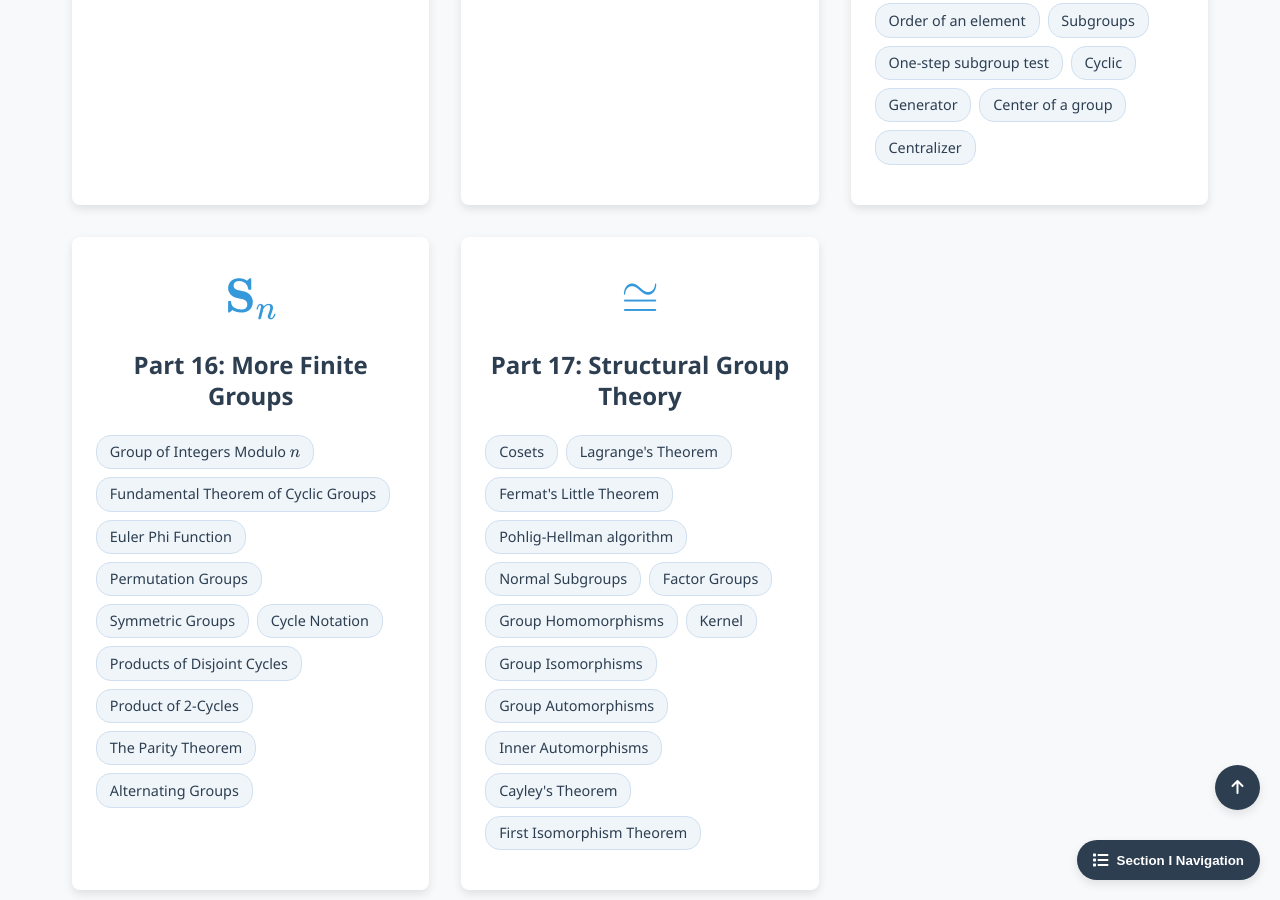
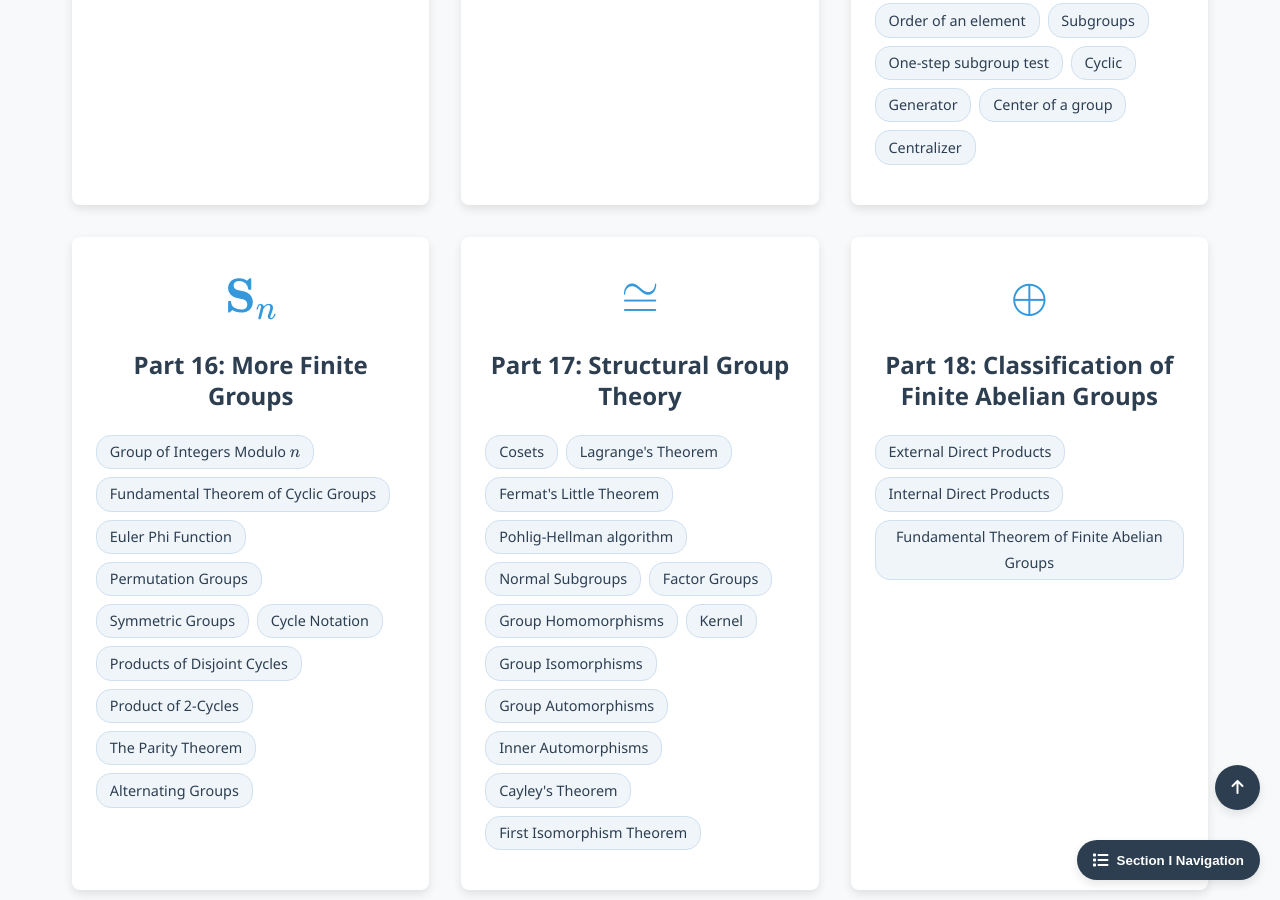
Before and after one commit to Yusukey01/yusukey01.github.io, a Jekyll site: the page built from Mathematics/Linear_algebra/linear_algebra.html, in a window 1280 px wide and 900 px high, scrolled down 3372 px. Built offline with Jekyll 4.4.1, drawn with Linux system fonts in a browser that asks for light colours.

Commit message:
Section I-18 ver1 has been opened

```diff
--- a/Mathematics/Linear_algebra/group_classification.html
+++ b/Mathematics/Linear_algebra/group_classification.html
@@ -1,6 +1,6 @@
 ---
 layout: default
-title: Group Classification
+title: Classification of Finite Abelian Groups
 level: detail
 description: Explores External Direct Products, Internal Direct Products, and the Fundamental Theorem of Finite Abelian Groups for constructing and classifying groups.
 uses_math: true
@@ -13,7 +13,7 @@ uses_python: false
         {
             "@context": "https://schema.org",
             "@type": "LearningResource",
-            "name": "Group Classification",
+            "name": "Classification of Finite Abelian Groups",
             "description": "Explores External Direct Products, Internal Direct Products, and the Fundamental Theorem of Finite Abelian Groups for constructing and classifying groups.",
             "learningResourceType": "lesson",
             "educationalUse": "instruction",
--- a/Mathematics/Linear_algebra/linear_algebra.html
+++ b/Mathematics/Linear_algebra/linear_algebra.html
@@ -356,6 +356,16 @@ uses_python: false
                         </div>
                     </div>
 
+                    <div class="card">
+                        <div class="card-icon">\(\oplus\)</div>
+                        <h3><a href="group_classification.html">Part 18: Classification of Finite Abelian Groups</a></h3>
+                        <div class="keywords">
+                            <span>External Direct Products</span>
+                            <span>Internal Direct Products</span>
+                            <span>Fundamental Theorem of Finite Abelian Groups</span>
+                        </div>
+                    </div>
+
                 </div>
             </section>
         </div>
--- a/Mathematics/pages.json
+++ b/Mathematics/pages.json
@@ -67,6 +67,10 @@
       {
         "path": "Mathematics/Linear_algebra/group_isomorphism.html",
         "title": "Structural Group Theory"
+      },
+      {
+        "path": "Mathematics/Linear_algebra/group_classification.html",
+        "title": "Classification of Finite Abelian Groups"
       },
       {
         "path": "Mathematics/Calculus/linear_approximation.html",
--- a/_includes/section_i_navigation.html
+++ b/_includes/section_i_navigation.html
@@ -28,6 +28,7 @@
         <a href="{% if page.level == 'detail' %}intro_groups.html{% else %}../Linear_algebra/intro_groups.html{% endif %}" {% if page.url contains 'intro_groups' %}class="current-page"{% endif %}>Part 15: Intro to Abstract Algebra</a>
         <a href="{% if page.level == 'detail' %}cyclic_groups.html{% else %}../Linear_algebra/cyclic_groups.html{% endif %}" {% if page.url contains 'cyclic_groups' %}class="current-page"{% endif %}>Part 16: More Finite Groups</a>
         <a href="{% if page.level == 'detail' %}group_isomorphism.html{% else %}../Linear_algebra/group_isomorphism.html{% endif %}" {% if page.url contains 'group_isomorphism' %}class="current-page"{% endif %}>Part 17: Structural Group Theory</a>
+        <a href="{% if page.level == 'detail' %}group_classification.html{% else %}../Linear_algebra/group_classification.html{% endif %}" {% if page.url contains 'group_classification' %}class="current-page"{% endif %}>Part 18: Classification of Finite Abelian Groups</a>
       </div>
     </div>
 </div>
--- a/pages.json
+++ b/pages.json
@@ -67,6 +67,10 @@
       {
         "path": "Mathematics/Linear_algebra/group_isomorphism.html",
         "title": "Structural Group Theory"
+      },
+      {
+        "path": "Mathematics/Linear_algebra/group_classification.html",
+        "title": "Classification of Finite Abelian Groups"
       },
       {
         "path": "Mathematics/Calculus/linear_approximation.html",
--- a/updates.json
+++ b/updates.json
@@ -1,4 +1,5 @@
 [
+    { "date": "12/30/2025", "content": "Section I - Part 18: Classification of Finite Abelian Groups has been opened."},
     { "date": "12/26/2025", "content": "Section I - Part 17: Structural Group Theory has been opened."},
     { "date": "12/18/2025", "content": "Section I - Part 16: More Finite Groups has been opened."},
     { "date": "12/06/2025", "content": "Section I - Part 15: Intro to Abstract Algebra has been updated. (Center)"},
```
